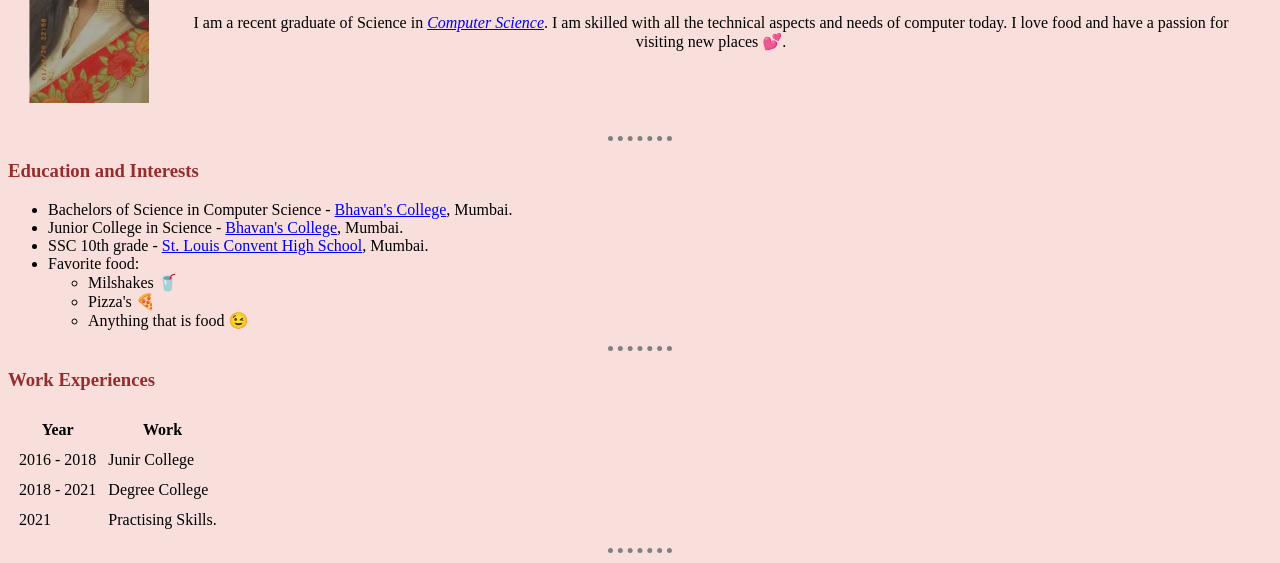
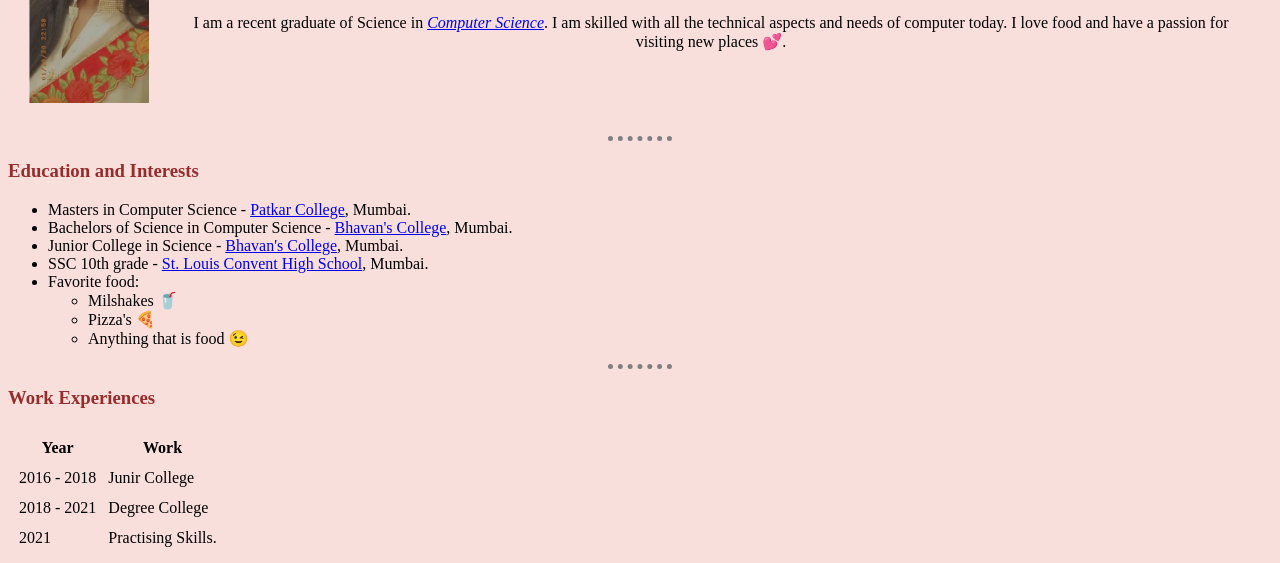
Before and after one commit to anaashaikhh/personalwebsite, a plain HTML site: page index.html in a window 1280 px wide. Shown: the part 170-733 px from the top of the page. Drawn offline with Linux system fonts and the light colour scheme.

Commit message:
Update index.html

```diff
--- a/index.html
+++ b/index.html
@@ -24,6 +24,7 @@
     <hr>
     <h3>Education and Interests</h3>
     <ul>
+      <li>Masters in Computer Science - <a href="https://www.patkarvardecollege.edu.in/">Patkar College</a>, Mumbai.</li>
       <li>Bachelors of Science in Computer Science - <a href="https://bhavans.ac.in/">Bhavan's College</a>, Mumbai.</li>
       <li>Junior College in Science - <a href="https://bhavans.ac.in/">Bhavan's College</a>, Mumbai.</li>
       <li>SSC 10th grade - <a href="http://info.stlouisconventhighschool.org/">St. Louis Convent High School</a>, Mumbai.</li>
```
